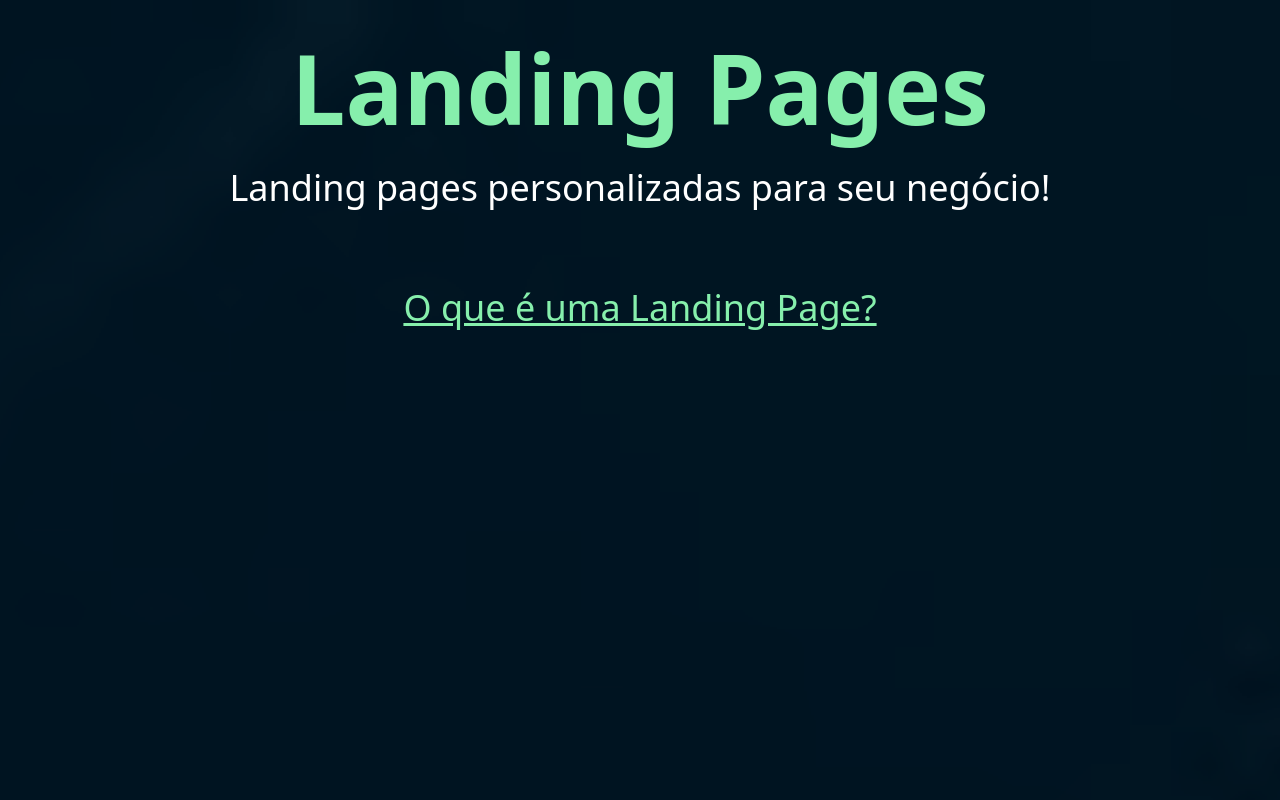
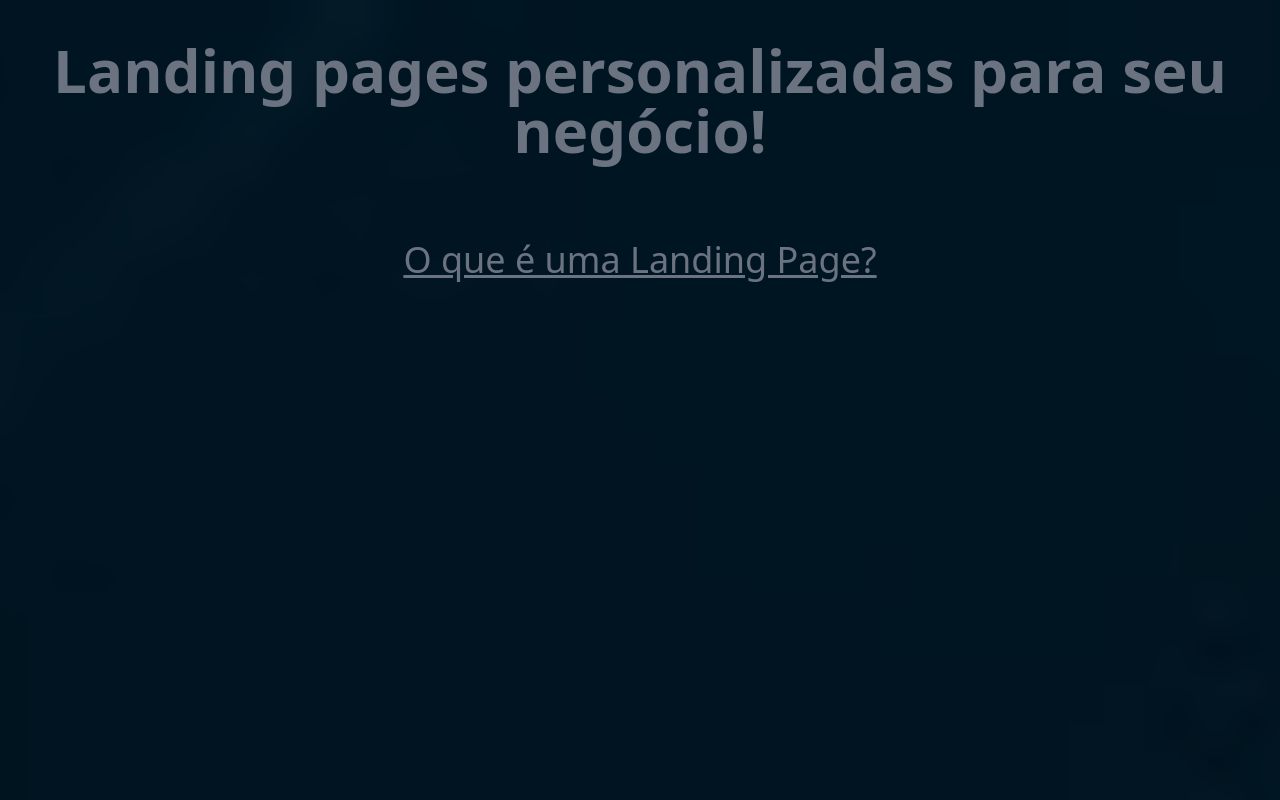
Before and after one commit to mmissura/landing-pages, a React (Vite) app: page / in a window 1280 px wide. Shown: the top 800 px of the page. Built offline with nearby package versions, Linux system fonts and the light colour scheme.

Commit message:
refactor: change text color

```diff
--- a/src/App.tsx
+++ b/src/App.tsx
@@ -4,17 +4,17 @@ export const App = () => {
   return (
     <div className="w-full overflow-x-hidden bg-map">
       <div className="bg-black">
-        <h1 className="text-4xl text-center font-bold 2xl:text-8xl xl:text-8xl lg:text-6xl mt-10 text-green-300">
-          Landing Pages
+        <h1 className="text-4xl text-center font-bold 2xl:text-6xl xl:text-6xl lg:text-6xl mt-10 text-gray-500">
+        Landing pages personalizadas para seu negócio!
         </h1>
-        <h2 className="text-xl text-center 2xl:text-5xl xl:text-4xl lg:text-3xl 2xl:mt-8 xl:mt-8 lg:mt-8 mt-6 text-white">
+        {/* <h2 className="text-xl text-center 2xl:text-5xl xl:text-4xl lg:text-3xl 2xl:mt-8 xl:mt-8 lg:mt-8 mt-6 text-white">
           Landing pages personalizadas para seu negócio!
-        </h2>
+        </h2> */}
 
         <div className="grid grid-rows-12 gap-7 2xl:my-20 xl:my-20 lg:my-20 my-12">
 
           <h2 className='text-xl text-center 2xl:text-2xl xl:text-4xl lg:text-2xl mb-8
-           text-green-300 px-12 underline'>O que é uma Landing Page?</h2>
+           text-gray-500 px-12 underline'>O que é uma Landing Page?</h2>
 
           <p className='text-xl text-center 2xl:text-2xl xl:text-2xl lg:text-2xl mb-8 text-white px-12'>
             Uma landing page tem como principal objetivo a conversão de leads, ou seja,
@@ -26,9 +26,10 @@ export const App = () => {
           <div className='flex flex-row justify-center items-center flex-wrap gap-3 gap-x-6'>
             <div>
               <h2 className='text-xl text-center 2xl:text-2xl xl:text-4xl lg:text-2xl
-            mb-8 text-white px-12 underline'>Principais vantagens de uma Landing Page</h2>
+            mb-8 text-gray-500 px-12 underline'>Principais vantagens de uma Landing Page</h2>
             </div>
-            <div className='grid grid-cols-2 gap-5 row-span-5 flex-crow w-full justify-center items-center m-5 border-4 border-gray-400 p-6'>
+
+            <div className='text-xl text-center 2xl:text-2xl xl:text-4xl lg:text-2xl grid grid-cols-2 w-full justify-center items-center m-5 border-4 border-gray-400 p-6'>
 
               <h2 className='text-xl text-center 2xl:text-2xl xl:text-3xl lg:text-2xl
             mb-8 text-green-300 px-12 underline'>Gerar Leads</h2>
@@ -70,7 +71,7 @@ export const App = () => {
                 Uma das estratégias nesse sentido é educar clientes que não sabem como usar o produto,<br></br>
                 por exemplo.</p>
             </div>
-            <h2 className="text-2xl text-center 2xl:text-4xl xl:text-4xl lg:text-2xl mt-8 mb-8 text-green-300 px-12">
+            <h2 className="text-2xl text-center 2xl:text-4xl xl:text-4xl lg:text-2xl mt-8 mb-8 text-gray-500 px-12">
               Procurando uma Landing Page personalizada para seu negócio? Entre em contato agora mesmo
             </h2>
           </div>
```
